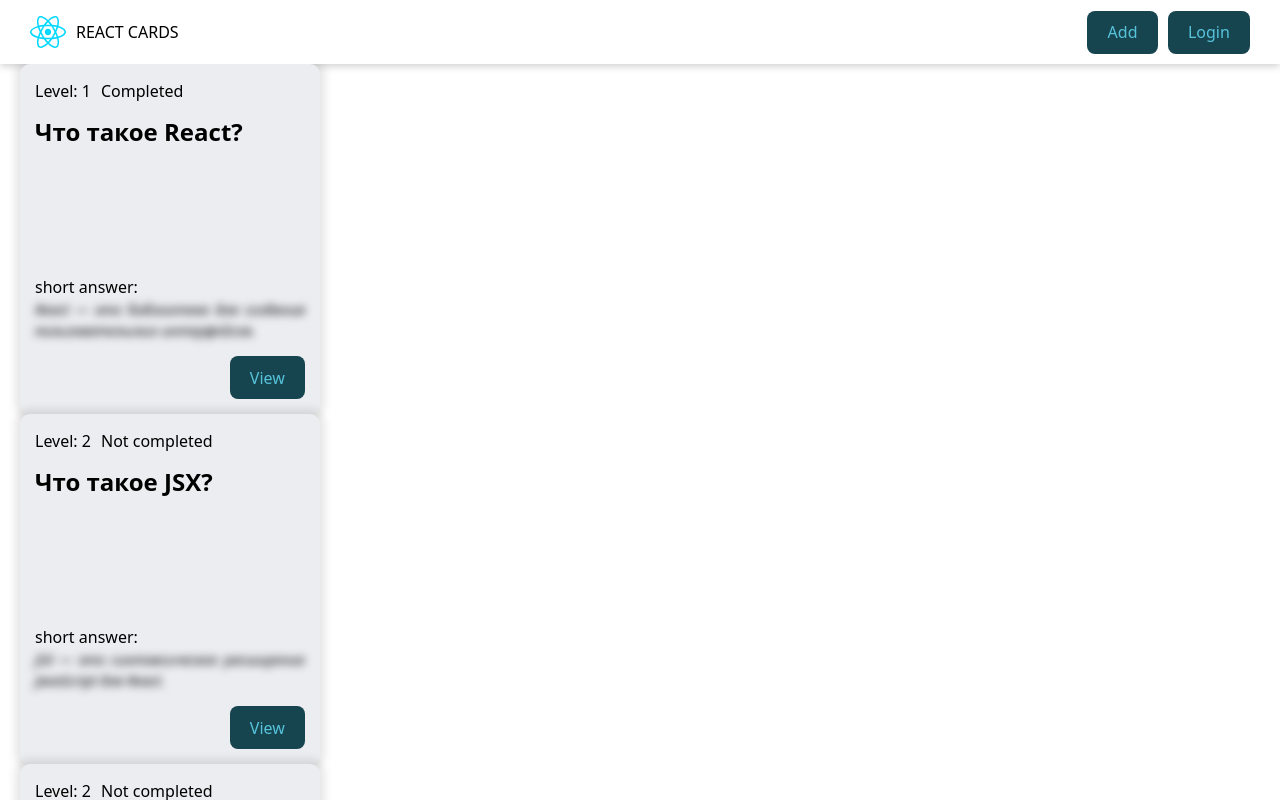
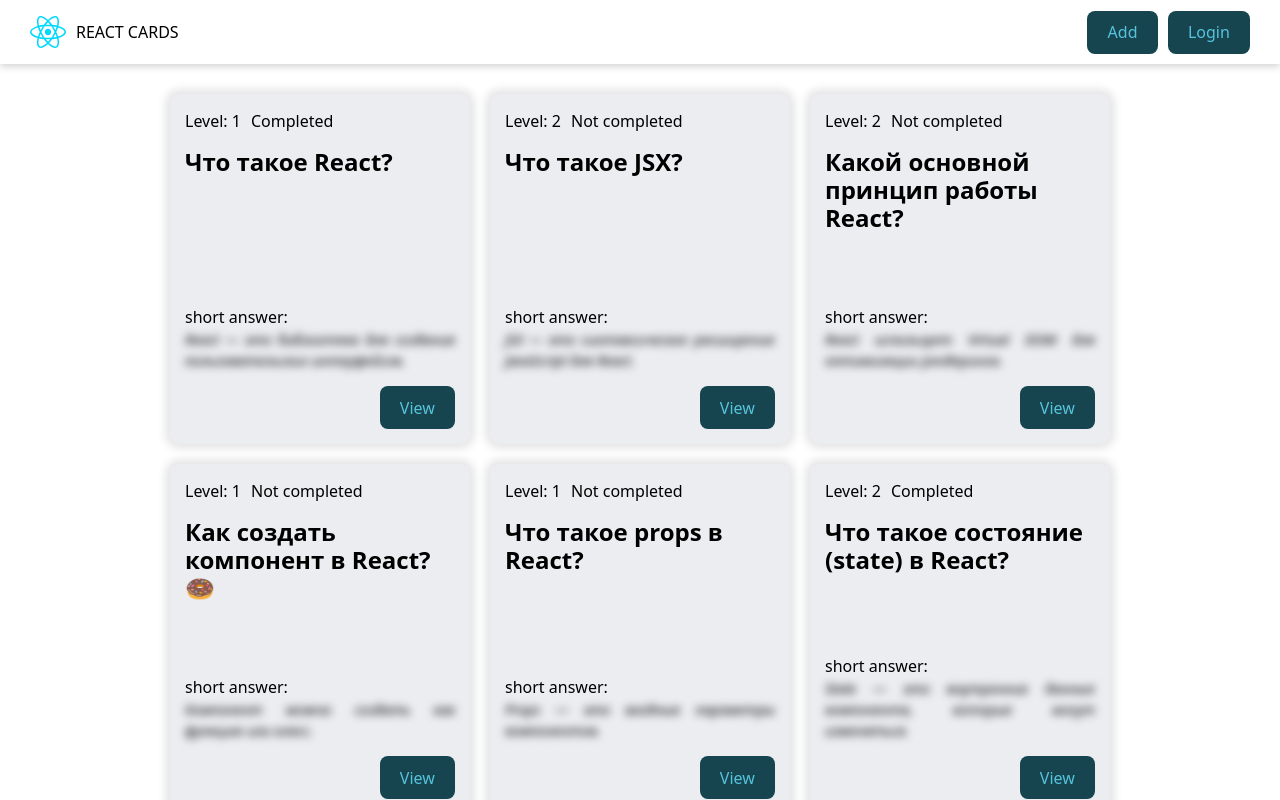
Before and after one commit to waystronstandoff-sketch/react-app, a React (Vite) app: page / in a window 1280 px wide. Built offline with nearby package versions, Linux system fonts and the light colour scheme; data requests are answered from the project's data file.

Commit message:
question card list

```diff
--- /dev/null
+++ b/components/QuestionCardList/QuestionCardList.jsx
@@ -0,0 +1,12 @@
+import { QuestionCard } from "../QuestionCard/QuestionCard";
+import cls from "./QuestionCardList.module.css";
+
+export const QuestionCardList = ( {cards} ) => {
+  return (
+    <div className={cls.cardList}>
+      {cards.map((card, index) => {
+        return <QuestionCard card={card} key={index} />;
+      })}
+    </div>
+  );
+};
--- /dev/null
+++ b/components/QuestionCardList/QuestionCardList.module.css
@@ -0,0 +1,10 @@
+.cardList {
+    display: flex;
+    width: 100%;
+    gap: 20px;
+    padding: 30px 0;
+    margin: 0 auto;
+    flex-wrap: wrap;
+    justify-content: center;
+    align-items: center;
+}
--- /dev/null
+++ b/components/QuestionCardList/index.jsx
@@ -0,0 +1 @@
+export { QuestionCardList } from './QuestionCardList';
--- a/src/Pages/HomePage/HomePage.jsx
+++ b/src/Pages/HomePage/HomePage.jsx
@@ -2,6 +2,7 @@
 import { QuestionCard } from "../../../components/QuestionCard";
 import { API_URL } from "../../constans";
 import cls from "./HomePage.module.css";
+import { QuestionCardList } from "../../../components/QuestionCardList";
 
 const cards = [];
 
@@ -13,12 +14,9 @@
       const response = await fetch(`${API_URL}/react`);
       const questions = await response.json();
 
-      setQuestions(questions)
-
-    } catch (error) {
-
-    }
-  }
+      setQuestions(questions);
+    } catch (error) {}
+  };
 
   useEffect(() => {
     getQuestions();
@@ -26,11 +24,7 @@
 
   return (
     <>
-      {questions.map((card, index) => {
-        return (
-            <QuestionCard card={card} key={index} />
-        )
-      })}
+      <QuestionCardList cards={questions}/>
     </>
   );
 };
```
Also changed, not shown: components/QuestionCard/QuestionCard.jsx (+5 -5 lines).
